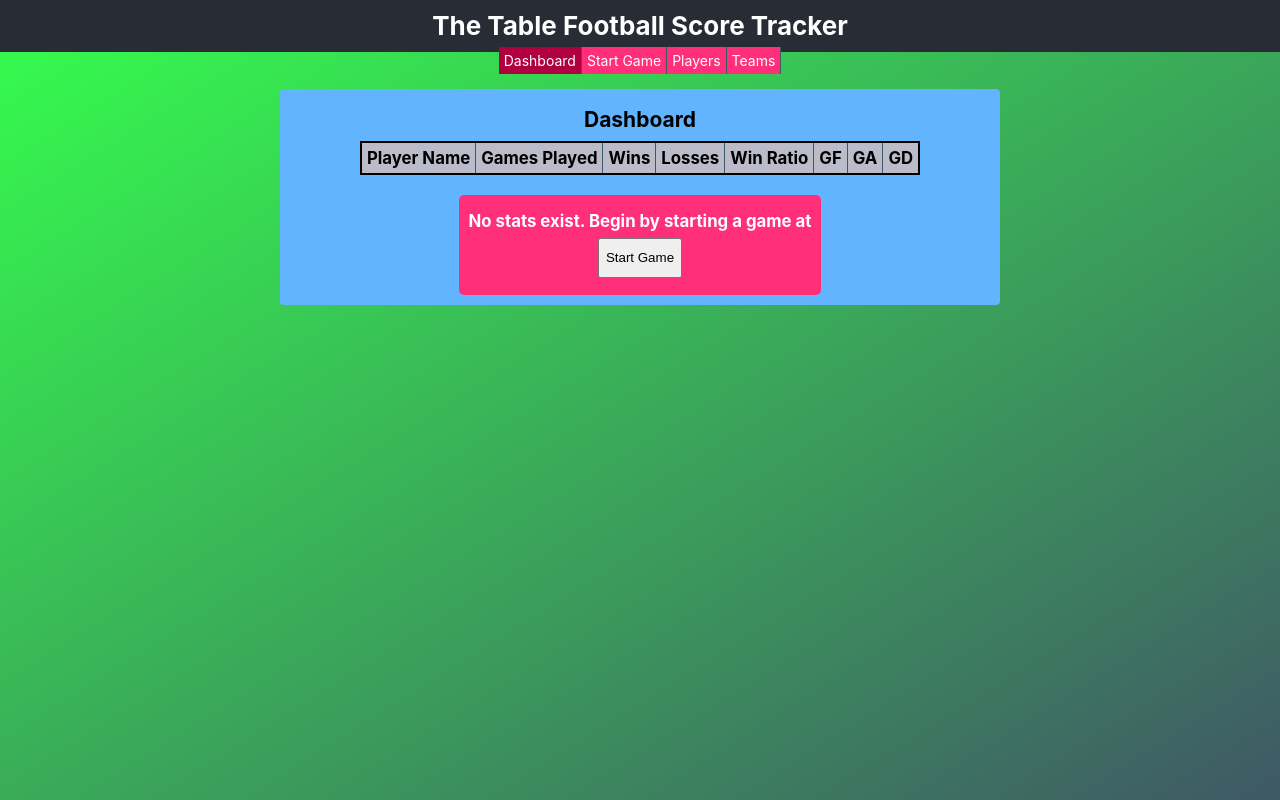
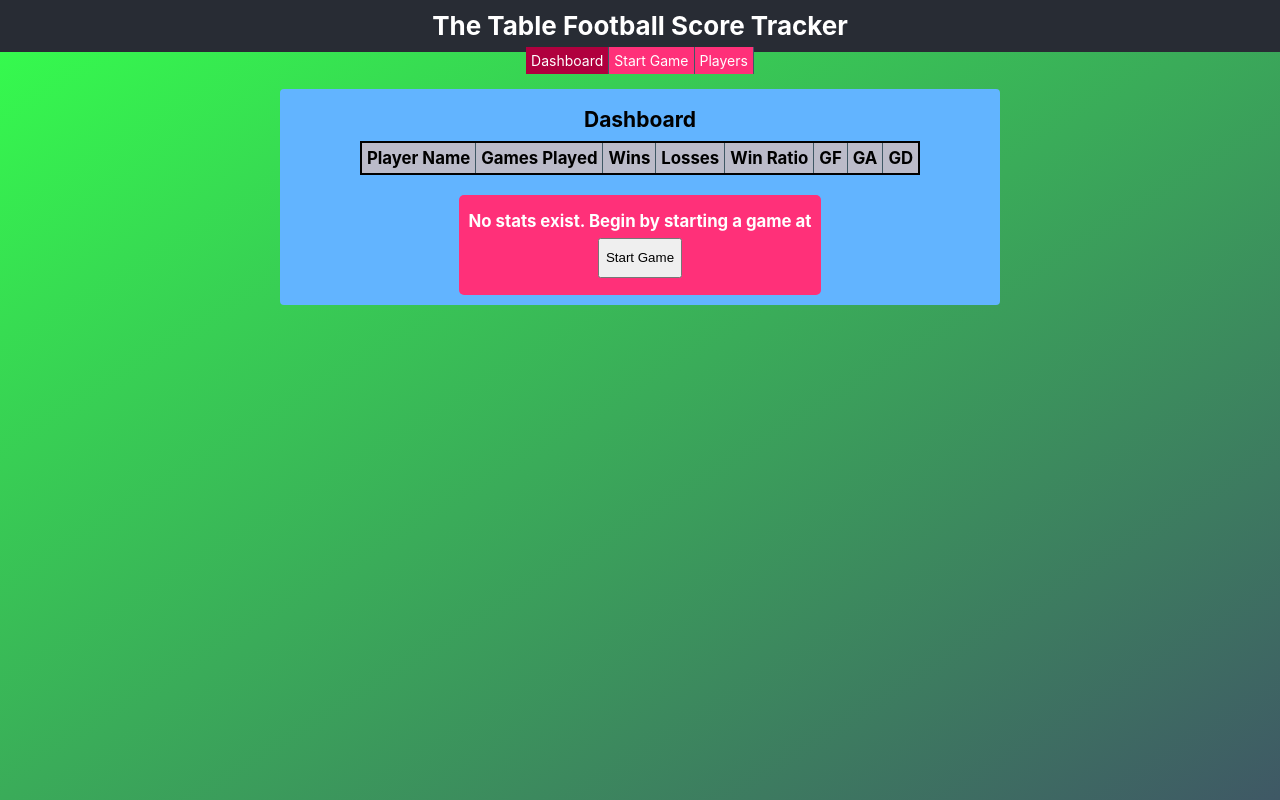
Before and after one commit to creativecomposer/table-football-ui, a React (Create React App) app: page /#/dashboard in a window 1280 px wide. Built offline with nearby package versions, Linux system fonts and the light colour scheme.

Commit message:
Remove unused Teams nav link from routes and navigation menu

```diff
--- a/src/Route.tsx
+++ b/src/Route.tsx
@@ -3,7 +3,6 @@ import { Switch, Route, Redirect, useLocation } from 'react-router-dom';
 import { Dashboard } from 'components/dashboard.component';
 import { Games } from 'components/games.component';
 import { Players } from 'components/players.component';
-import { Teams } from 'components/teams.component';
 
 export function AppRoutes() {
   const location = useLocation();
@@ -23,9 +22,6 @@ export function AppRoutes() {
       <Route path="/players">
         <Players />
       </Route>
-      <Route path="/teams">
-        <Teams />
-      </Route>
       <Route path="/">
         <Redirect to="/dashboard" />
       </Route>
--- a/src/components/navigation.component.tsx
+++ b/src/components/navigation.component.tsx
@@ -26,11 +26,6 @@ export function Navigation() {
             Players
           </Link>
         </li>
-        <li>
-          <Link className={'nav__link' + (location.pathname === '/teams' ? ' nav__link--active' : '')} to="/teams">
-            Teams
-          </Link>
-        </li>
       </ul>
     </nav>
   );
```
